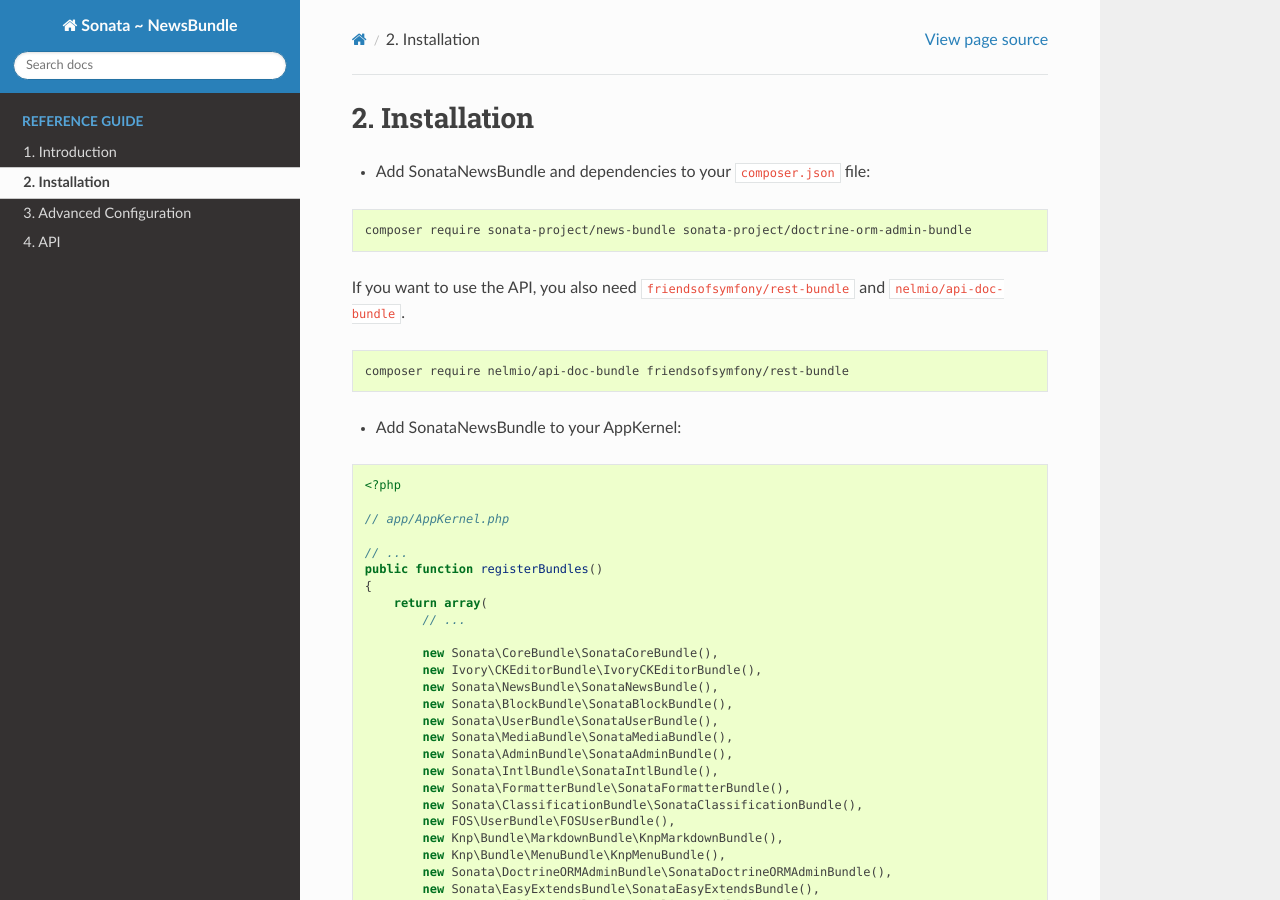
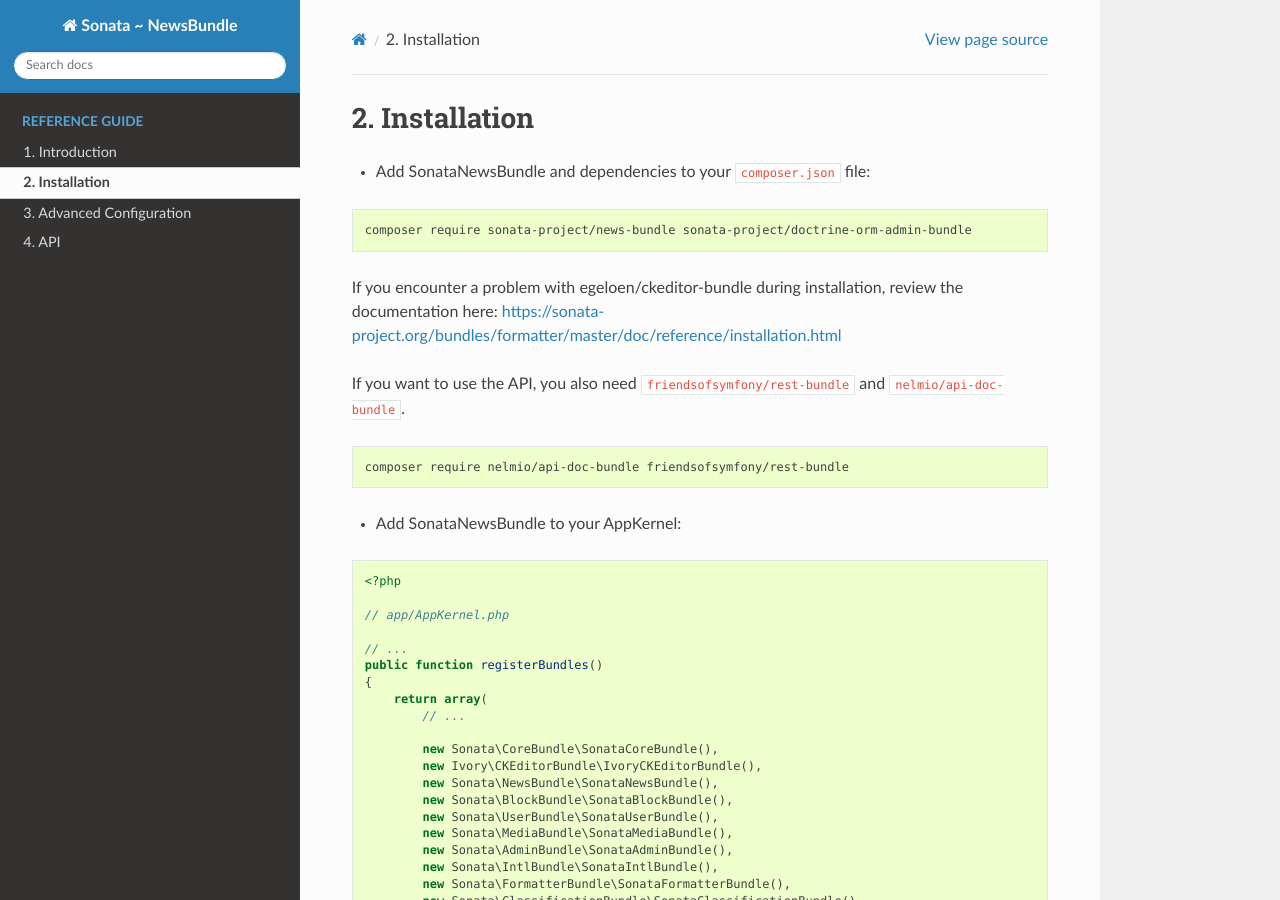
Before and after one commit to sonata-project/SonataNewsBundle, a Sphinx documentation site: the page built from docs/reference/installation.rst, in a window 1280 px wide and 900 px high. Built offline with Sphinx 7.4.7 and the Read the Docs theme 2.0.0, drawn with Linux system fonts in a browser that asks for light colours.

Commit message:
Update installation.rst
I encountered this issue and it was resolved. See this for context: https://stackoverflow.com/questions/50729247/sonatanewsbundle-throws-error-on-composer-require

```diff
--- a/docs/reference/installation.rst
+++ b/docs/reference/installation.rst
@@ -7,6 +7,7 @@
 
     composer require sonata-project/news-bundle sonata-project/doctrine-orm-admin-bundle
 
+If you encounter a problem with egeloen/ckeditor-bundle during installation, review the documentation here: https://sonata-project.org/bundles/formatter/master/doc/reference/installation.html
 
 If you want to use the API, you also need ``friendsofsymfony/rest-bundle`` and ``nelmio/api-doc-bundle``.
 
```
